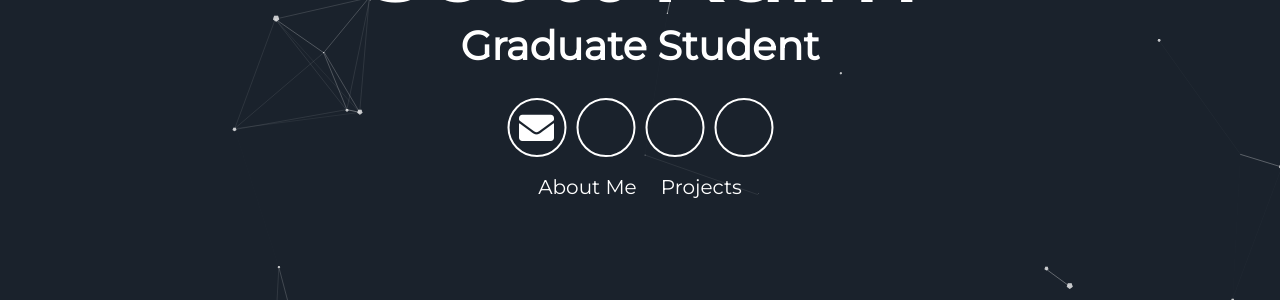
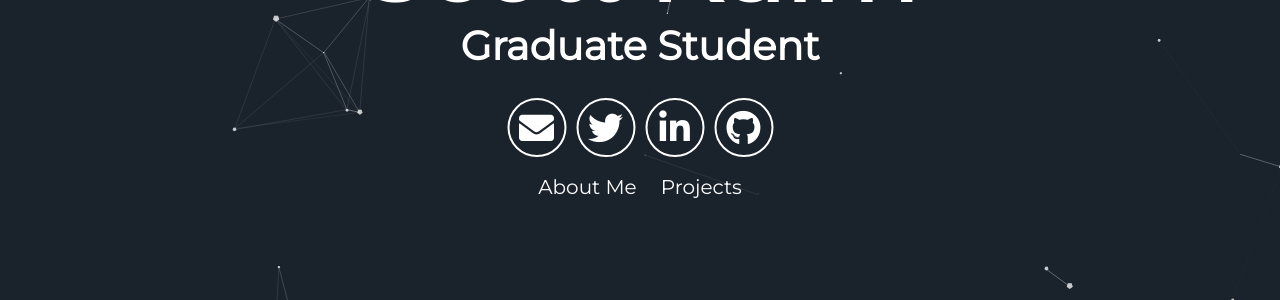
Before and after one commit to kulmsc/kulmsc.github.io, a Jekyll site: the page built from index.html, in a window 1280 px wide. Shown: the part 426-726 px from the top of the page. Built offline with Jekyll 4.4.1, drawn with Linux system fonts in a browser that asks for light colours; nearby versions of some CDN libraries; library files that are not in the unit come from our copies.

Commit message:
new stuff

```diff
--- a/_includes/header.html
+++ b/_includes/header.html
@@ -5,10 +5,10 @@
         <span class="site-description">{{site.user_title}}</span>
       </h1>
       <div class="header-icons">
-        <a aria-label="Send email" href="#"><i class="icon fas fa-envelope"></i></a>
-        <a aria-label="My Twitter" target="_blank" href="#"><i class="icon fas fa-twitter" aria-hidden="true"></i></a>
-        <a aria-label="My LinkedIn" target="_blank" href="#"><i class="icon fas fa-linkedin" aria-hidden="true"></i></a>
-        <a aria-label="My Github" target="_blank" href="#"><i class="icon fas fa-github-alt" aria-hidden="true"></i></a>
+        <a aria-label="Send email" href="gmail.com"><i class="icon fas fa-envelope"></i></a>
+        <a aria-label="My Twitter" target="_blank" href="https://twitter.com/KulmScott"><i class="icon fab fa-twitter" aria-hidden="true"></i></a>
+        <a aria-label="My LinkedIn" target="_blank" href="https://www.linkedin.com/in/scott-kulm/"><i class="icon fab fa-linkedin" aria-hidden="true"></i></a>
+        <a aria-label="My Github" target="_blank" href="https://github.com/kulmsc"><i class="icon fab fa-github" aria-hidden="true"></i></a>
       </div>
       <div class="header-links">
         <a class="link" href="#about" data-scroll>About Me</a>
```
